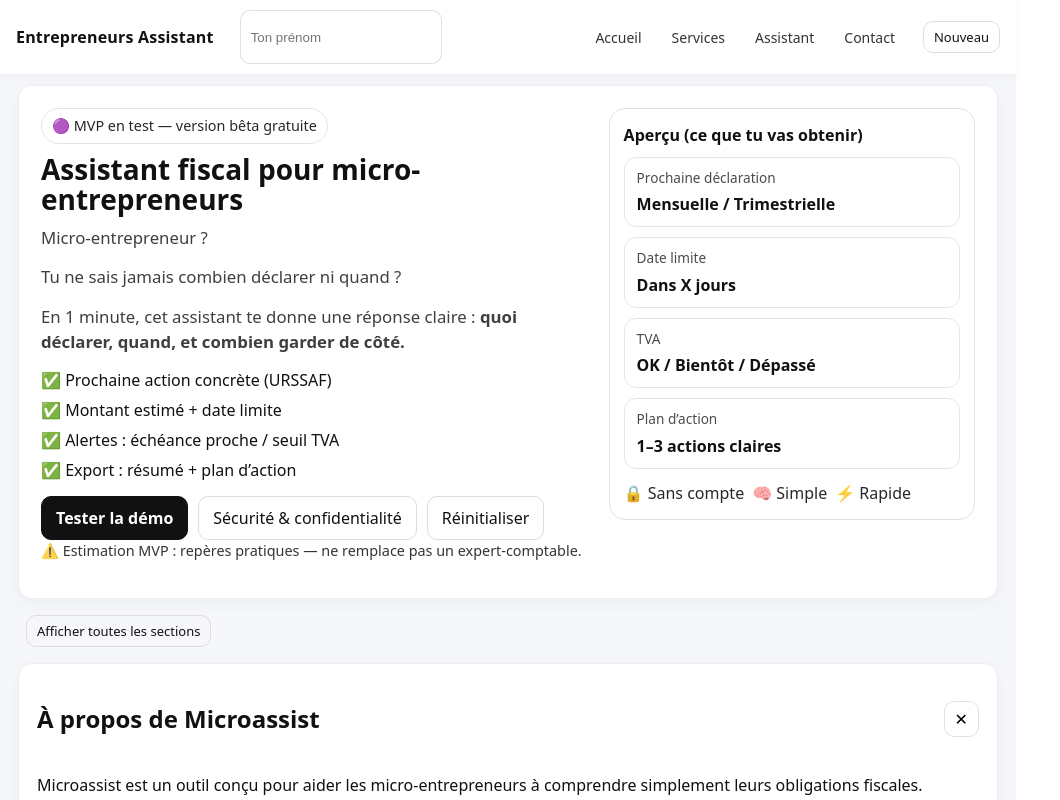
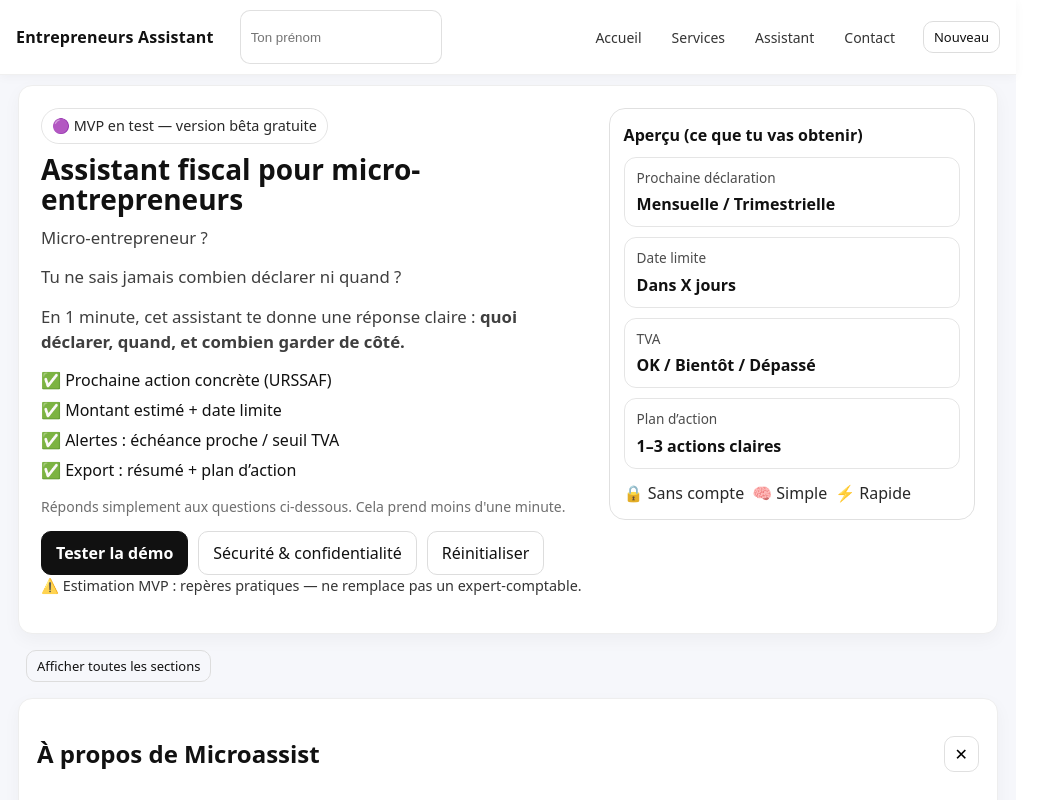
Before and after one commit to elenamihalska70-creator/microassist-expert, a React (Vite) app: page / in a window 1280 px wide. Shown: the top 800 px of the page, without its empty margins (0-1060 px from the left). Built offline with nearby package versions, Linux system fonts and the light colour scheme.

Commit message:
UX: show fiscal dashboard only in dashboard view

```diff
--- a/src/App.css
+++ b/src/App.css
@@ -1466,3 +1466,42 @@ section[id] {
   gap: 10px;
   flex-wrap: wrap;
 }
+
+section {
+  scroll-margin-top: 80px;
+}
+
+.assistantIntro{
+  margin-bottom:14px;
+  color:#555;
+  font-size:14px;
+}
+
+.btnAssistant{
+  background:#000;
+  color:white;
+  border-radius:6px;
+  padding:6px 12px;
+  font-size:13px;
+}
+
+.msg {
+  animation: fadeSlideIn 0.28s ease;
+}
+
+.dashRecItem,
+.assistantSummaryBox,
+.assistantNextStep {
+  animation: fadeSlideIn 0.32s ease;
+}
+
+@keyframes fadeSlideIn {
+  from {
+    opacity: 0;
+    transform: translateY(8px);
+  }
+  to {
+    opacity: 1;
+    transform: translateY(0);
+  }
+}
--- a/src/App.jsx
+++ b/src/App.jsx
@@ -130,6 +130,7 @@ export default function App() {
   const [restoredAt, setRestoredAt] = useState(null);
   const [isTyping, setIsTyping] = useState(false);
   const [helpOpen, setHelpOpen] = useState(false);
+  const [appView, setAppView] = useState("landing");
   const [userName, setUserName] = useState("");
   const [simulatedCA, setSimulatedCA] = useState(null);
   const [hydrated, setHydrated] = useState(false);
@@ -244,6 +245,20 @@ export default function App() {
       console.warn("Revenues save failed:", e);
     }
   }, [revenues, revenuesHydrated]);
+
+  useEffect(() => {
+  if (!chatEndRef.current) return;
+  if (appView !== "assistant") return;
+
+  const timer = setTimeout(() => {
+    chatEndRef.current?.scrollIntoView({
+      behavior: "smooth",
+      block: "start",
+    });
+  }, 120);
+
+  return () => clearTimeout(timer);
+}, [messages, stepIndex, isTyping, appView]);
 
   const step = STEPS[stepIndex];
 
@@ -964,13 +979,19 @@ export default function App() {
                 <li>✅ Alertes : échéance proche / seuil TVA</li>
                 <li>✅ Export : résumé + plan d’action</li>
               </ul>
+              <p className="assistantIntro">
+Réponds simplement aux questions ci-dessous.
+Cela prend moins d'une minute.
+</p>
 
               <div className="heroActions">
                 <button
                   className="btn btnPrimary"
                   onClick={() => {
                     track("click_tester_demo");
+                    setAppView("assistant");
                     setFocusMode(true);
+
                     setTimeout(() => {
                       scrollToRef(assistantRef);
                     }, 80);
@@ -1038,7 +1059,7 @@ export default function App() {
           </div>
         </section>
 
-        {!focusMode && (
+        {!focusMode && appView === "landing" && (
           <div className="sectionTools">
             <button
               className="btn btnGhost btnSmall"
@@ -1050,7 +1071,7 @@ export default function App() {
           </div>
         )}
 
-        {!focusMode && visibleSections.about && (
+        {!focusMode && appView === "landing" && visibleSections.services && (
           <section className="card">
             <div className="sectionHead">
               <h2>À propos de Microassist</h2>
@@ -1086,7 +1107,7 @@ export default function App() {
           </section>
         )}
 
-        {!focusMode && visibleSections.services && (
+        {!focusMode && appView === "landing" && visibleSections.howItWorks && (
           <section id="services" className="card">
             <div className="sectionHead">
               <h2>Services</h2>
@@ -1228,7 +1249,10 @@ export default function App() {
 
               <button
                 className="btn btnGhost btnSmall"
-                onClick={() => setFocusMode(false)}
+                onClick={() => {
+                  setFocusMode(false);
+                  setAppView("landing");
+                }}
               >
                 Page complète
               </button>
@@ -1491,12 +1515,13 @@ export default function App() {
                     <button
                       className="btn btnPrimary"
                       type="button"
-                      onClick={() =>
+                      onClick={() => {
+                        setAppView("dashboard");
                         fiscalRef.current?.scrollIntoView({
                           behavior: "smooth",
                           block: "start",
-                        })
-                      }
+                        });
+                      }}
                     >
                       Voir mon espace fiscal
                     </button>
@@ -1577,6 +1602,7 @@ export default function App() {
           )}
         </section>
 
+        {appView === "dashboard" && (
         <section ref={fiscalRef} className="card">
           <div className="sectionHead">
             <h2>Mon espace fiscal</h2>
@@ -1585,12 +1611,14 @@ export default function App() {
               <button
                 className="btn btnGhost btnSmall"
                 type="button"
-                onClick={() =>
+                onClick={() => {
+                  setAppView("assistant");
+                  setAssistantCollapsed(false);
                   assistantRef.current?.scrollIntoView({
                     behavior: "smooth",
                     block: "start",
-                  })
-                }
+                  });
+                }}
               >
                 Modifier mon profil
               </button>
@@ -1756,7 +1784,9 @@ export default function App() {
           <div className="dataTrustLine">
             🔒 Données locales uniquement — aucun compte requis pour tester.
           </div>
+
         </section>
+        )}
 
         {visibleSections.security && (
           <section id="security" ref={securityRef} className="card security">
```
